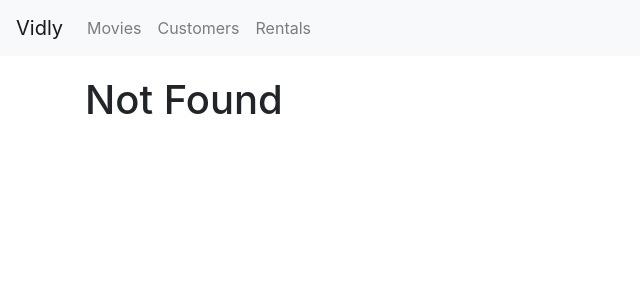
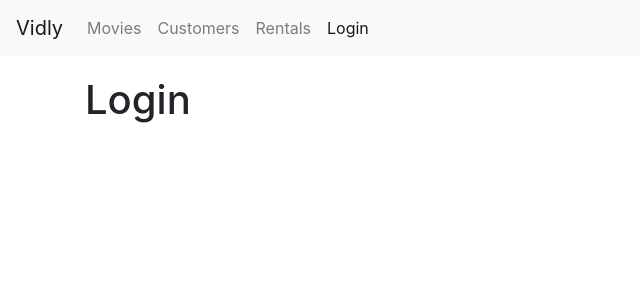
Before and after one commit to spade555/vidly-react, a React (Create React App) app: page /login in a window 1280 px wide. Before the commit this address led to /not-found. Shown: the top 300 px of the page, without its empty margins (0-640 px from the left). Built offline with nearby package versions, Linux system fonts and the light colour scheme.

Commit message:
Login component added.

```diff
--- a/src/App.js
+++ b/src/App.js
@@ -6,6 +6,7 @@
 import Navbar from "./components/navbar";
 import NotFound from "./components/notFound";
 import MovieForm from "./components/movieForm";
+import LoginForm from "./components/loginForm";
 import "./App.css";
 
 class App extends Component {
@@ -15,6 +16,7 @@
         <Navbar />
         <main className="container">
           <Switch>
+            <Route path="/login" component={LoginForm} />
             <Route path="/movies/:id" component={MovieForm} />
             <Route path="/movies" component={Movies} />
             <Route path="/customers" component={Customers} />
--- /dev/null
+++ b/src/components/loginForm.jsx
@@ -0,0 +1,9 @@
+import React, { Component } from "react";
+
+class LoginForm extends Component {
+  render() {
+    return <h1>Login</h1>;
+  }
+}
+
+export default LoginForm;
--- a/src/components/navbar.jsx
+++ b/src/components/navbar.jsx
@@ -35,6 +35,11 @@
               Rentals
             </NavLink>
           </li>
+          <li className="nav-item">
+            <NavLink className="nav-link" to="/login">
+              Login
+            </NavLink>
+          </li>
         </ul>
       </div>
     </nav>
```
